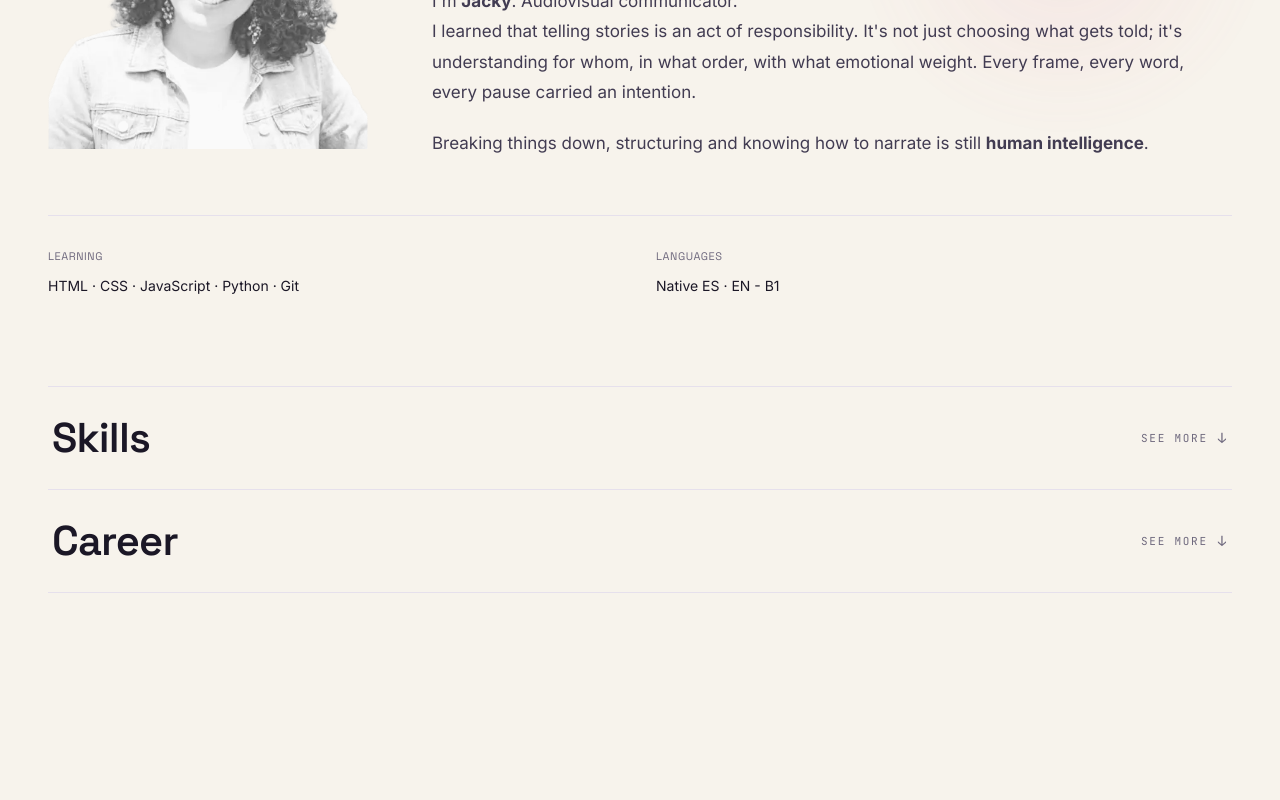
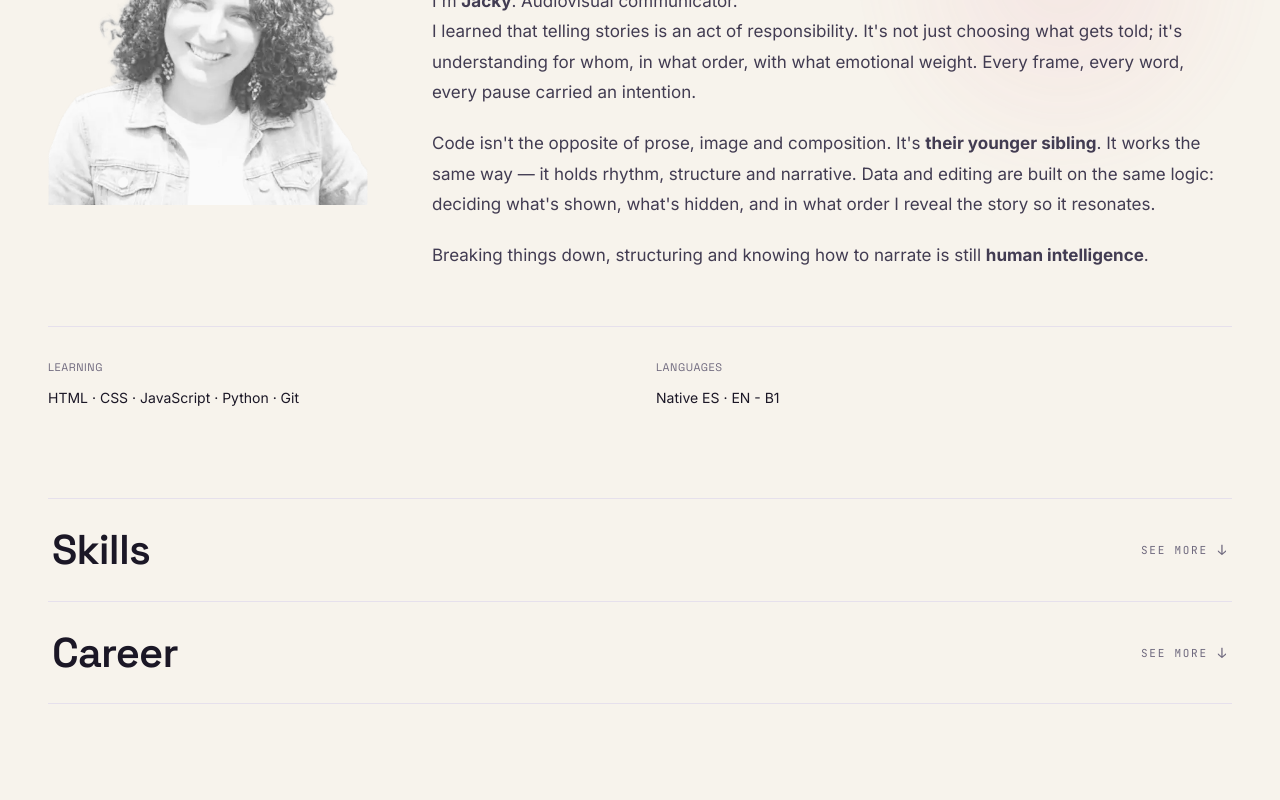
Before and after one commit to Lumpenvisual/Mi_Portafolio_hackidevs, a React (Vite) app: page / in a window 1280 px wide. Shown: the part 1280-2080 px from the top of the page. Built offline with nearby package versions, Linux system fonts and the light colour scheme; no server answers.

Commit message:
content(about): add 'el código es su hermano más joven' paragraph
Co-Authored-By: Claude Opus 4.8 <noreply@anthropic.com>

```diff
--- a/src/sections/About.jsx
+++ b/src/sections/About.jsx
@@ -22,6 +22,13 @@ const copy = {
           solo elegir qué se cuenta; es entender para quién, en qué orden, con
           qué peso emocional. Cada frame, cada palabra, cada pausa llevaba una
           intención.
+        </p>
+        <p>
+          El código no es opuesto a la prosa, a la imagen y a la composición.
+          Es <strong>su hermano más joven</strong>. Funciona igual, contiene
+          ritmo, estructura y narrativa. Los datos y la edición se componen de
+          la misma lógica: decidir qué se ve, qué se oculta y en qué orden
+          revelo la historia para que resuene.
         </p>
         <p>
           Desglosar, estructurar y saber narrar sigue siendo{' '}
@@ -55,6 +62,13 @@ const copy = {
           not just choosing what gets told; it&apos;s understanding for whom, in
           what order, with what emotional weight. Every frame, every word, every
           pause carried an intention.
+        </p>
+        <p>
+          Code isn&apos;t the opposite of prose, image and composition. It&apos;s{' '}
+          <strong>their younger sibling</strong>. It works the same way — it
+          holds rhythm, structure and narrative. Data and editing are built on
+          the same logic: deciding what&apos;s shown, what&apos;s hidden, and in
+          what order I reveal the story so it resonates.
         </p>
         <p>
           Breaking things down, structuring and knowing how to narrate is
```
